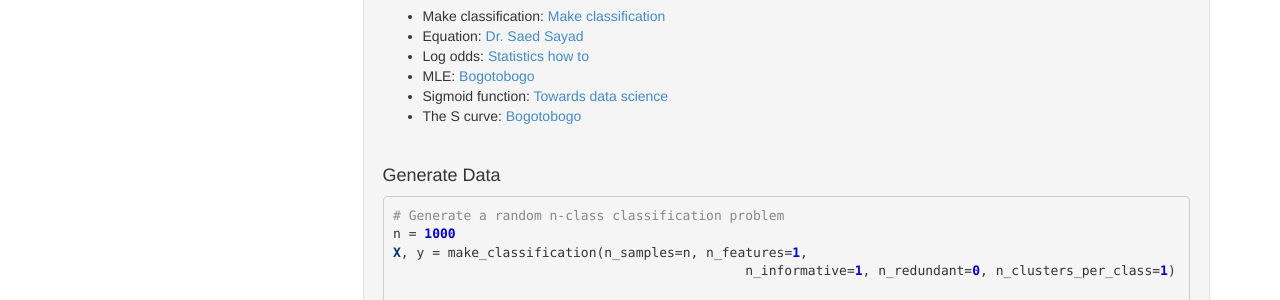
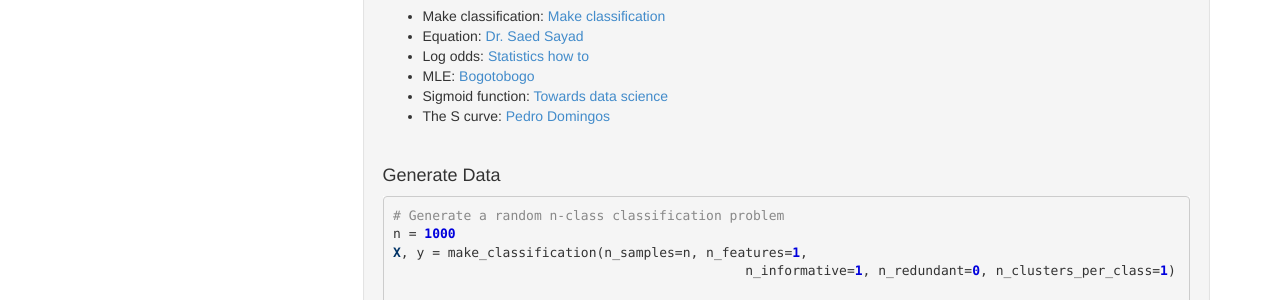
Before and after one commit to cliffwhitworth/cliffwhitworth.github.io, a Jekyll site: the page built from _posts/2018-04-07-logistic-regression.markdown, in a window 1280 px wide and 900 px high, scrolled down 532 px. Shown: the part 152-452 px from the top of the window. Built offline with Jekyll 4.4.1, drawn with Linux system fonts in a browser that asks for light colours.

Commit message:
Updated S curve

```diff
--- a/_posts/2018-04-07-logistic-regression.markdown
+++ b/_posts/2018-04-07-logistic-regression.markdown
@@ -71,7 +71,7 @@ Towards data science
 </li>
 <li>The S curve:
 <a href="https://www.goodreads.com/author/quotes/3242685.Pedro_Domingos?page=5">
-Bogotobogo
+Pedro Domingos
 </a>
 </li>
 </ul>
```
